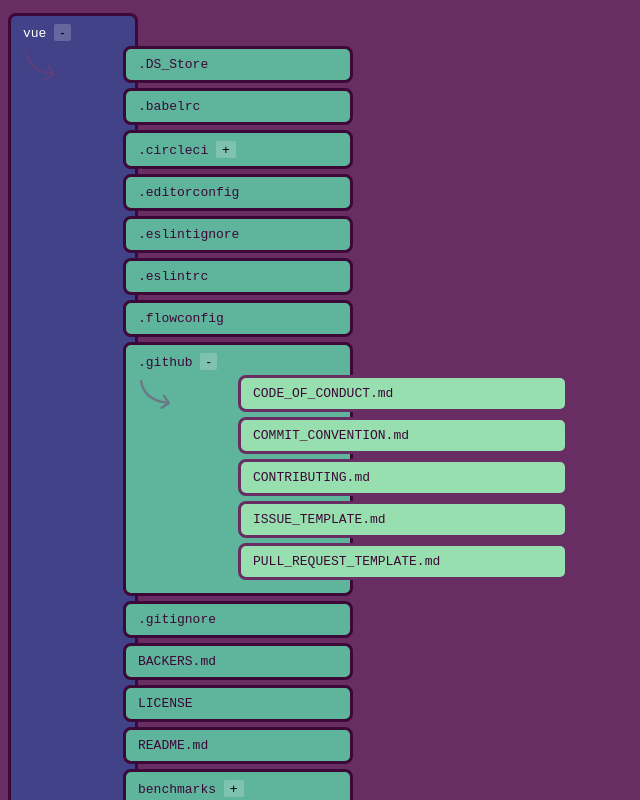
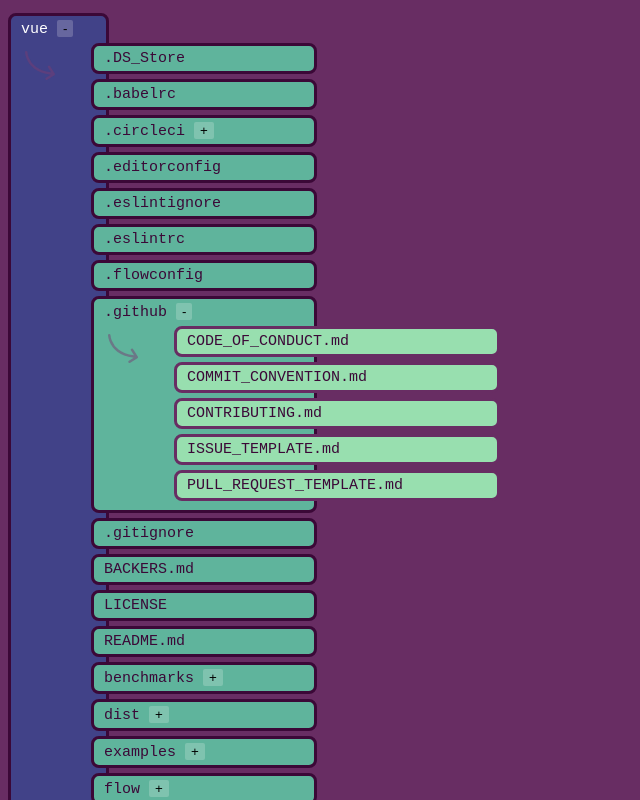
Before and after one commit to sdras/vue-directory-tree, a Vue app: page / in a window 1280 px wide. Shown: the top 800 px of the page, without its empty margins (0-640 px from the left). Built offline with nearby package versions, Linux system fonts and the light colour scheme.

Commit message:
optimize a little and style

```diff
--- a/src/App.vue
+++ b/src/App.vue
@@ -1,9 +1,6 @@
 <template>
   <div id="app">
-    <app-item
-      class="item"
-      :unit="vuetree">
-    </app-item>
+    <app-item class="item" :unit="vuetree" />
   </div>
 </template>
 
@@ -27,5 +24,6 @@ body {
   font-family: monospace;
   background: #682d63;
   display: flex;
+  font-size: 15px;
 }
 </style>
--- a/src/components/AppItem.vue
+++ b/src/components/AppItem.vue
@@ -24,6 +24,7 @@
 </template>
 
 <script>
+import { mapState } from 'vuex'
 import AppArrow from './AppArrow.vue'
 
 export default {
@@ -45,9 +46,7 @@ export default {
     }
   },
   computed: {
-    opened() {
-      return this.$store.state.opened
-    },
+    ...mapState(['opened', 'comments']),
     arrOpen() {
       return this.opened.find(el => el === this.unit.name)
     },
@@ -60,18 +59,18 @@ export default {
 
 <style lang="scss">
 section {
-  transform: translateX(100px);
+  transform: translateX(70px);
 }
 
 .block {
   position: relative;
   display: block;
   background: #414288;
-  padding: 8px 12px;
+  padding: 4px 10px;
   border-radius: 8px;
   border: solid #3b0837;
   margin: 5px 0;
-  width: 100px;
+  width: 75px;
   color: white;
   transition: 0.5s all ease;
   button {
--- a/src/store.js
+++ b/src/store.js
@@ -5,7 +5,14 @@ Vue.use(Vuex)
 
 export default new Vuex.Store({
   state: {
+    //this lets us know which files to highlight
     opened: ['vue', '.github', 'scripts', 'src', 'core', 'instance'],
+    //this will show any comments that are relevant to a particular file
+    comments: {
+      name: 'CONTRIBUTING.md',
+      notes: `Has a section about the source code structure, this a quick way to become familiarized with the project structure.`
+    },
+    //the whole directory structure for vue
     vuetree: {
       path: 'vue/',
       name: 'vue',
```
